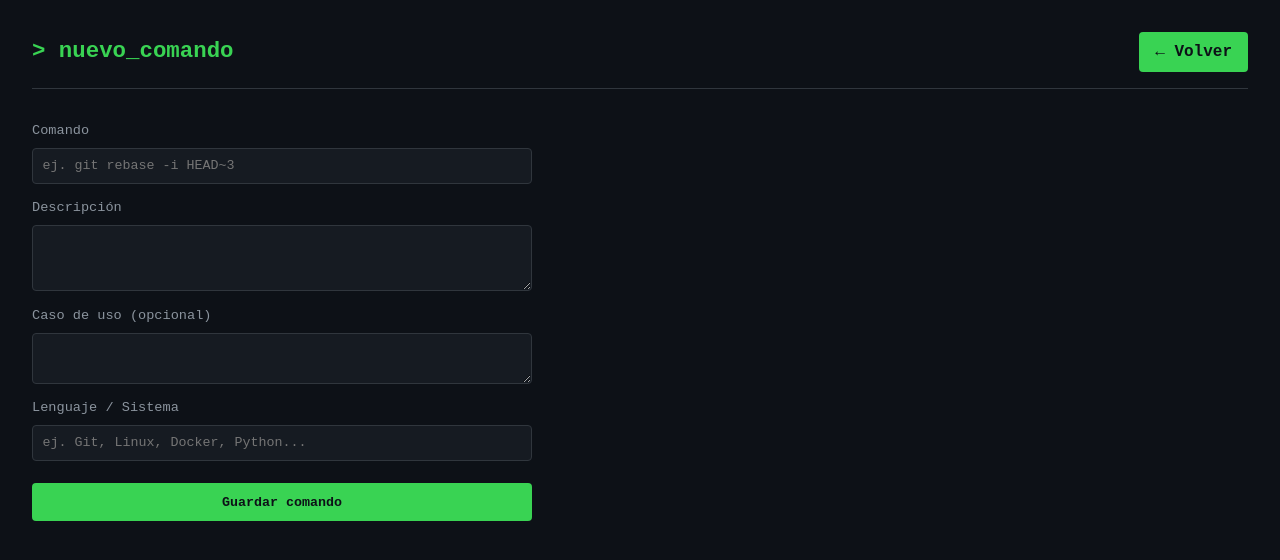
After one commit to EloRP/wikicomandos, a PHP site: page /add.php in a window 1280 px wide. The commit adds this page. Shown: the top 560 px of the page. Run offline with PHP 8.4, Linux system fonts and the light colour scheme; data comes from the database, SQL or seed files in the repository; both versions use the stored data as it was after the commit.

Commit message:
Primera versión terminada

```diff
--- /dev/null
+++ b/add.php
@@ -0,0 +1,94 @@
+<?php
+require_once 'config/db.php';
+
+$errores = [];
+
+if ($_SERVER['REQUEST_METHOD'] === 'POST') {
+    $comando = trim($_POST['comando'] ?? '');
+    $descripcion = trim($_POST['descripcion'] ?? '');
+    $caso_uso = trim($_POST['caso_uso'] ?? '');
+    $lenguaje = trim($_POST['lenguaje'] ?? '');
+
+    if (empty($comando)) {
+        $errores[] = "El comando es obligatorio.";
+    }
+    if (empty($descripcion)) {
+        $errores[] = "La descripción es obligatoria.";
+    }
+    if (empty($lenguaje)) {
+        $errores[] = "El lenguaje o sistema es obligatorio.";
+    }
+
+    if (empty($errores)) {
+        try {
+            $stmt = $pdo->prepare(
+                "INSERT INTO comandos (comando, descripcion, caso_uso, lenguaje)
+                 VALUES (:comando, :descripcion, :caso_uso, :lenguaje)"
+            );
+            $stmt->execute([
+                'comando' => $comando,
+                'descripcion' => $descripcion,
+                'caso_uso' => $caso_uso,
+                'lenguaje' => $lenguaje
+            ]);
+            header("Location: index.php");
+            exit;
+        } catch (PDOException $e) {
+            die("Error al insertar el comando: " . $e->getMessage());
+        }
+    }
+}
+?>
+
+<!DOCTYPE html>
+<html lang="es">
+
+<head>
+    <meta charset="UTF-8">
+    <meta name="viewport" content="width=device-width, initial-scale=1.0">
+    <title>Nuevo comando - WikiComandos</title>
+    <link rel="stylesheet" href="assets/css/styles.css">
+</head>
+
+<body>
+    <header>
+        <h1>&gt; nuevo_comando</h1>
+        <a href="index.php" class="btn">&larr; Volver</a>
+    </header>
+
+    <main>
+        <?php if (!empty($errores)): ?>
+            <div class="errores">
+                <ul>
+                    <?php foreach ($errores as $e): ?>
+                        <li><?= htmlspecialchars($e) ?></li>
+                    <?php endforeach; ?>
+                </ul>
+            </div>
+        <?php endif; ?>
+
+        <form method="POST" class="form-comando">
+            <label for="comando">Comando</label>
+            <input type="text" id="comando" name="comando"
+                value="<?= htmlspecialchars($_POST['comando'] ?? '') ?>"
+                placeholder="ej. git rebase -i HEAD~3" required>
+
+            <label for="descripcion">Descripción</label>
+            <textarea id="descripcion" name="descripcion" rows="3" required><?= htmlspecialchars($_POST['descripcion'] ?? '') ?></textarea>
+
+            <label for="caso_uso">Caso de uso (opcional)</label>
+            <textarea id="caso_uso" name="caso_uso" rows="2"><?= htmlspecialchars($_POST['caso_uso'] ?? '') ?></textarea>
+
+            <label for="lenguaje">Lenguaje / Sistema</label>
+            <input type="text" id="lenguaje" name="lenguaje"
+                value="<?= htmlspecialchars($_POST['lenguaje'] ?? '') ?>"
+                placeholder="ej. Git, Linux, Docker, Python..." required>
+
+            <button type="submit">Guardar comando</button>
+        </form>
+    </main>
+</body>
+
+</html>
+
+</html>
--- /dev/null
+++ b/assets/css/styles.css
@@ -0,0 +1,225 @@
+:root {
+    --bg: #0d1117;
+    --bg-card: #161b22;
+    --texto: #c9d1d9;
+    --texto-suave: #8b949e;
+    --acento: #39d353;
+    --acento-suave: #2ea043;
+    --borde: #30363d;
+    --error: #f85149;
+}
+
+* {
+    box-sizing: border-box;
+}
+
+body {
+    background: var(--bg);
+    color: var(--texto);
+    font-family: 'Courier New', Consolas, monospace;
+    margin: 0;
+    padding: 2rem;
+    line-height: 1.5;
+}
+
+a {
+    color: var(--acento);
+    text-decoration: none;
+}
+a:hover {
+    text-decoration: underline;
+}
+
+header {
+    display: flex;
+    justify-content: space-between;
+    align-items: center;
+    border-bottom: 1px solid var(--borde);
+    padding-bottom: 1rem;
+    margin-bottom: 1.5rem;
+}
+
+header h1 {
+    font-size: 1.4rem;
+    color: var(--acento);
+    margin: 0;
+}
+
+.btn {
+    background: var(--acento);
+    color: #0d1117;
+    padding: 0.5rem 1rem;
+    border-radius: 4px;
+    font-weight: bold;
+}
+.btn:hover {
+    background: var(--acento-suave);
+    text-decoration: none;
+}
+
+.filtros {
+    display: flex;
+    gap: 0.5rem;
+    margin-bottom: 1.5rem;
+    flex-wrap: wrap;
+}
+
+.filtros input,
+.filtros select {
+    background: var(--bg-card);
+    border: 1px solid var(--borde);
+    color: var(--texto);
+    padding: 0.5rem;
+    border-radius: 4px;
+    font-family: inherit;
+}
+
+.filtros button {
+    background: var(--bg-card);
+    border: 1px solid var(--acento);
+    color: var(--acento);
+    padding: 0.5rem 1rem;
+    border-radius: 4px;
+    cursor: pointer;
+    font-family: inherit;
+}
+.filtros button:hover {
+    background: var(--acento);
+    color: #0d1117;
+}
+
+.lista-comandos {
+    display: grid;
+    grid-template-columns: repeat(auto-fill, minmax(280px, 1fr));
+    gap: 1rem;
+}
+
+.tarjeta {
+    background: var(--bg-card);
+    border: 1px solid var(--borde);
+    border-radius: 6px;
+    padding: 1rem;
+}
+
+.tarjeta-header {
+    display: flex;
+    justify-content: space-between;
+    align-items: flex-start;
+    gap: 0.5rem;
+    margin-bottom: 0.5rem;
+}
+
+.tarjeta-header code {
+    color: var(--acento);
+    font-size: 1rem;
+    word-break: break-word;
+}
+
+.etiqueta {
+    background: rgba(57, 211, 83, 0.15);
+    color: var(--acento);
+    border: 1px solid var(--acento-suave);
+    font-size: 0.75rem;
+    padding: 0.15rem 0.5rem;
+    border-radius: 999px;
+    white-space: nowrap;
+}
+
+.descripcion {
+    color: var(--texto);
+    margin: 0.5rem 0;
+}
+
+.caso-uso {
+    color: var(--texto-suave);
+    font-size: 0.9rem;
+}
+
+.acciones {
+    display: flex;
+    align-items: center;
+    gap: 0.75rem;
+    margin-top: 0.75rem;
+    border-top: 1px solid var(--borde);
+    padding-top: 0.75rem;
+}
+
+.form-eliminar {
+    margin: 0;
+}
+
+.btn-eliminar {
+    background: none;
+    border: none;
+    cursor: pointer;
+    font: inherit;
+    color: var(--error);
+    padding: 0;
+}
+.btn-eliminar:hover {
+    text-decoration: underline;
+}
+
+.vacio {
+    color: var(--texto-suave);
+    font-style: italic;
+}
+
+.form-comando {
+    display: flex;
+    flex-direction: column;
+    gap: 0.4rem;
+    max-width: 500px;
+}
+
+.form-comando label {
+    color: var(--texto-suave);
+    font-size: 0.85rem;
+    margin-top: 0.5rem;
+}
+
+.form-comando input,
+.form-comando textarea {
+    background: var(--bg-card);
+    border: 1px solid var(--borde);
+    color: var(--texto);
+    padding: 0.6rem;
+    border-radius: 4px;
+    font-family: inherit;
+    resize: vertical;
+}
+
+.form-comando input:focus,
+.form-comando textarea:focus {
+    outline: none;
+    border-color: var(--acento);
+}
+
+.form-comando button {
+    margin-top: 1rem;
+    background: var(--acento);
+    border: none;
+    color: #0d1117;
+    padding: 0.7rem;
+    border-radius: 4px;
+    font-weight: bold;
+    cursor: pointer;
+    font-family: inherit;
+}
+.form-comando button:hover {
+    background: var(--acento-suave);
+}
+
+
+.errores {
+    background: rgba(248, 81, 73, 0.1);
+    border: 1px solid var(--error);
+    color: var(--error);
+    padding: 0.75rem 1rem;
+    border-radius: 4px;
+    margin-bottom: 1rem;
+}
+.errores ul {
+    margin: 0;
+    padding-left: 1.2rem;
+}
--- a/config/db.php
+++ b/config/db.php
@@ -6,7 +6,6 @@ try {
     $pdo = new PDO('sqlite:' . $dbPath);
     $pdo->setAttribute(PDO::ATTR_ERRMODE, PDO::ERRMODE_EXCEPTION);
 
-    //Creamos tabla si no existe...
     $pdo->exec("CREATE TABLE IF NOT EXISTS comandos (
         id INTEGER PRIMARY KEY AUTOINCREMENT,
         comando TEXT NOT NULL,
```
Also changed, not shown: delete.php (added, +19 -0 lines), edit.php (added, +111 -0 lines), index.php (+9 -4 lines), database/CommandWikiDB.db, 1 other file.
